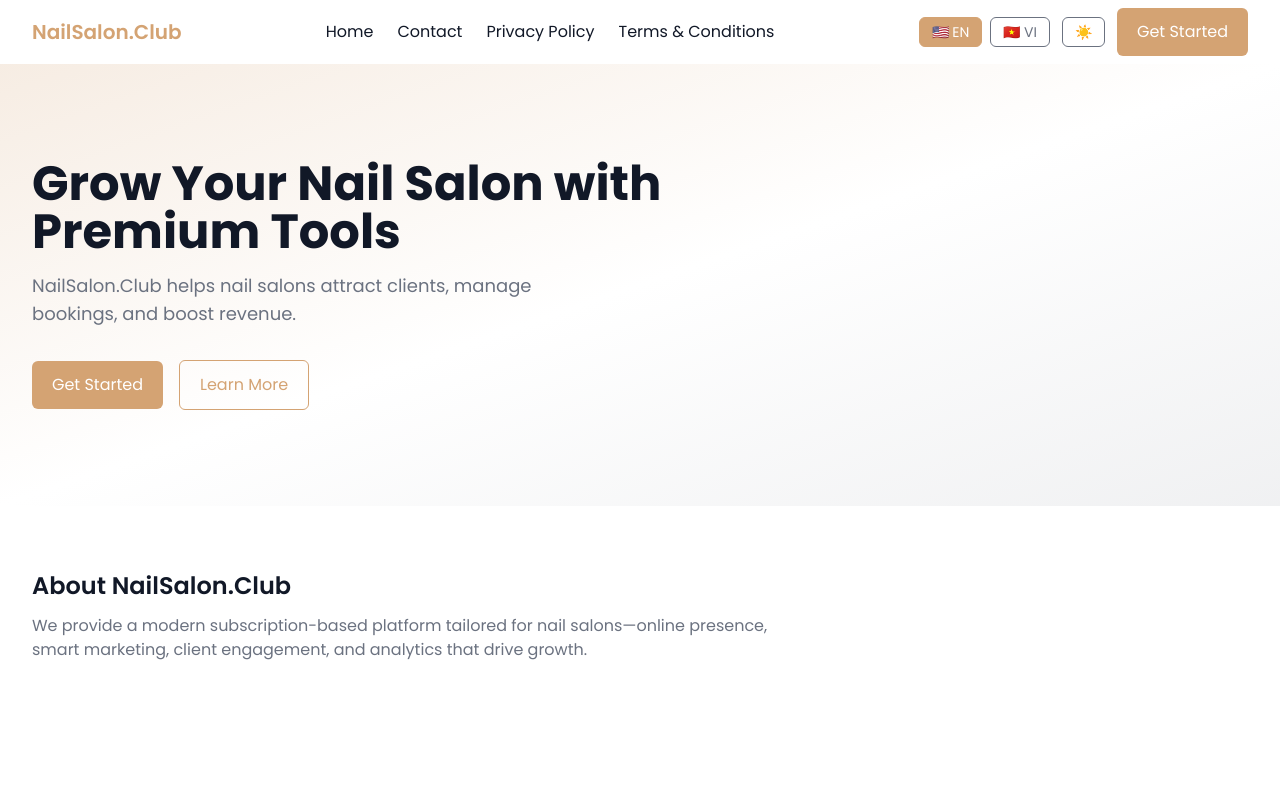
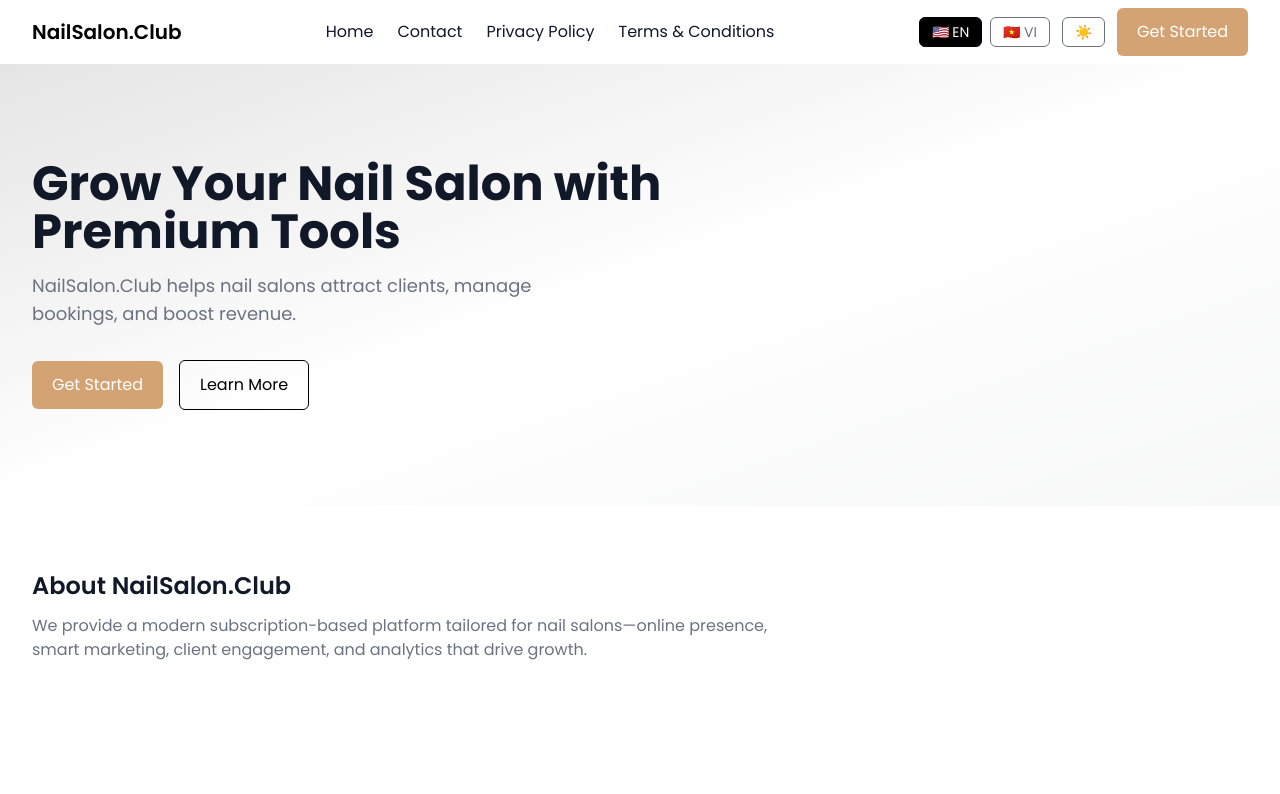
Before and after one commit to ahsinirshad22/nailsalon_vue_landing_site, a Vue app: page / in a window 1280 px wide. Shown: the top 794 px of the page. Built offline with nearby package versions, Linux system fonts and the light colour scheme.

Commit message:
primary color black and accent color for CTA

```diff
--- a/src/components/FeatureCard.vue
+++ b/src/components/FeatureCard.vue
@@ -10,7 +10,7 @@ const props = defineProps({
 
 <template>
 	<div class="rounded-xl border border-secondary/20 p-6 bg-white dark:bg-darkbg/60 shadow-sm hover:shadow-md transition">
-		<div class="text-3xl mb-3">{{ icon }}</div>
+		<div class="text-3xl mb-3 text-accent">{{ icon }}</div>
 		<h3 class="text-lg font-semibold text-gray-900 dark:text-white">{{ title }}</h3>
 		<p class="mt-2 text-secondary">{{ text }}</p>
 	</div>
--- a/src/components/Footer.vue
+++ b/src/components/Footer.vue
@@ -10,8 +10,8 @@ const year = new Date().getFullYear()
 		<div class="mx-auto max-w-7xl px-4 sm:px-6 lg:px-8 py-8 flex flex-col md:flex-row items-center justify-between gap-4">
 			<p class="text-sm text-secondary">© {{ year }} {{ t('footer.company') }}. {{ t('footer.rights') }}</p>
 			<nav class="flex items-center gap-4 text-sm">
-				<RouterLink to="/privacy-policy" class="hover:text-primary">{{ t('nav.privacy') }}</RouterLink>
-				<RouterLink to="/terms" class="hover:text-primary">{{ t('nav.terms') }}</RouterLink>
+				<RouterLink to="/privacy-policy" class="hover:text-primary dark:hover:text-white">{{ t('nav.privacy') }}</RouterLink>
+				<RouterLink to="/terms" class="hover:text-primary dark:hover:text-white">{{ t('nav.terms') }}</RouterLink>
 			</nav>
 		</div>
 	</footer>
--- a/src/components/Navbar.vue
+++ b/src/components/Navbar.vue
@@ -24,17 +24,17 @@ onMounted(() => {
 		:class="isScrolled || route.path !== '/' ? 'bg-white/90 dark:bg-darkbg/90 backdrop-blur border-b border-secondary/20' : 'bg-transparent'"
 	>
 		<nav class="mx-auto max-w-7xl px-4 sm:px-6 lg:px-8 h-16 flex items-center justify-between">
-			<RouterLink to="/" class="text-xl font-semibold text-primary">NailSalon.Club</RouterLink>
+			<RouterLink to="/" class="text-xl font-semibold text-primary dark:text-white">NailSalon.Club</RouterLink>
 			<div class="hidden md:flex items-center gap-6">
-				<RouterLink to="/" class="hover:text-primary">{{ t('nav.home') }}</RouterLink>
-				<RouterLink to="/contact" class="hover:text-primary">{{ t('nav.contact') }}</RouterLink>
-				<RouterLink to="/privacy-policy" class="hover:text-primary">{{ t('nav.privacy') }}</RouterLink>
-				<RouterLink to="/terms" class="hover:text-primary">{{ t('nav.terms') }}</RouterLink>
+				<RouterLink to="/" class="hover:text-primary dark:hover:text-white">{{ t('nav.home') }}</RouterLink>
+				<RouterLink to="/contact" class="hover:text-primary dark:hover:text-white">{{ t('nav.contact') }}</RouterLink>
+				<RouterLink to="/privacy-policy" class="hover:text-primary dark:hover:text-white">{{ t('nav.privacy') }}</RouterLink>
+				<RouterLink to="/terms" class="hover:text-primary dark:hover:text-white">{{ t('nav.terms') }}</RouterLink>
 			</div>
 			<div class="flex items-center gap-3">
 				<LanguageSwitcher />
 				<ThemeToggle />
-				<RouterLink to="/contact" class="btn-primary hidden sm:inline-flex">{{ t('nav.getStarted') }}</RouterLink>
+				<RouterLink to="/contact" class="btn-accent hidden sm:inline-flex">{{ t('nav.getStarted') }}</RouterLink>
 			</div>
 		</nav>
 	</header>
--- a/src/pages/Home.vue
+++ b/src/pages/Home.vue
@@ -11,13 +11,13 @@ const { t, tm } = useI18n()
 	<DefaultLayout>
 		<!-- Hero -->
 		<section class="relative overflow-hidden">
-			<div class="absolute inset-0 bg-gradient-to-br from-primary/20 via-white to-secondary/10 dark:from-primary/10 dark:via-darkbg dark:to-secondary/20"></div>
+			<div class="absolute inset-0 bg-gradient-to-br from-primary/10 via-white to-secondary/5 dark:from-white/5 dark:via-darkbg dark:to-secondary/10"></div>
 			<div class="relative mx-auto max-w-7xl px-4 sm:px-6 lg:px-8 py-24">
 				<div class="max-w-2xl">
 					<h1 class="text-4xl sm:text-5xl font-bold leading-tight">{{ t('hero.title') }}</h1>
 					<p class="mt-4 text-lg text-secondary max-w-xl">{{ t('hero.subtitle') }}</p>
 					<div class="mt-8 flex items-center gap-4">
-						<a href="#pricing" class="btn-primary">{{ t('hero.ctaPrimary') }}</a>
+						<a href="#pricing" class="btn-accent">{{ t('hero.ctaPrimary') }}</a>
 						<a href="#about" class="btn-secondary">{{ t('hero.ctaSecondary') }}</a>
 					</div>
 				</div>
@@ -35,7 +35,7 @@ const { t, tm } = useI18n()
 			<h2 class="text-2xl font-semibold">{{ t('howItWorks.title') }}</h2>
 			<div class="mt-8 grid sm:grid-cols-2 lg:grid-cols-4 gap-6">
 				<div v-for="(s, i) in tm('howItWorks.steps')" :key="i" class="rounded-xl p-6 border border-secondary/20 bg-white dark:bg-darkbg/60">
-					<div class="text-2xl font-bold text-primary">{{ i + 1 }}</div>
+					<div class="text-2xl font-bold text-accent">{{ i + 1 }}</div>
 					<h3 class="mt-3 font-semibold">{{ s.title }}</h3>
 					<p class="mt-2 text-secondary">{{ s.text }}</p>
 				</div>
@@ -68,11 +68,11 @@ const { t, tm } = useI18n()
 					class="rounded-xl border border-secondary/20 p-6 bg-white dark:bg-darkbg/60 flex flex-col"
 				>
 					<h3 class="text-xl font-semibold">{{ p.name }}</h3>
-					<p class="mt-2 text-3xl font-bold text-primary">{{ p.price }}</p>
+					<p class="mt-2 text-3xl font-bold text-accent">{{ p.price }}</p>
 					<ul class="mt-4 space-y-2 text-secondary flex-1">
 						<li v-for="(feat, j) in p.features" :key="j">• {{ feat }}</li>
 					</ul>
-					<button class="btn-primary mt-6">{{ t('pricing.cta') }}</button>
+					<button class="btn-accent mt-6">{{ t('pricing.cta') }}</button>
 				</div>
 			</div>
 		</section>
--- a/src/pages/partials/ContactForm.vue
+++ b/src/pages/partials/ContactForm.vue
@@ -48,7 +48,7 @@ async function onSubmit() {
 				type="text"
 				v-model="form.name"
 				@blur="touched.name = true"
-				class="mt-1 block w-full rounded-md border-secondary/30 focus:border-primary focus:ring-primary"
+				class="mt-1 block w-full rounded-md border-secondary/30 focus:border-accent focus:ring-accent"
 				:aria-invalid="!!errors.name()"
 				:aria-describedby="errors.name() ? 'name-error' : undefined"
 			/>
@@ -61,7 +61,7 @@ async function onSubmit() {
 				type="email"
 				v-model="form.email"
 				@blur="touched.email = true"
-				class="mt-1 block w-full rounded-md border-secondary/30 focus:border-primary focus:ring-primary"
+				class="mt-1 block w-full rounded-md border-secondary/30 focus:border-accent focus:ring-accent"
 				:aria-invalid="!!errors.email()"
 				:aria-describedby="errors.email() ? 'email-error' : undefined"
 			/>
@@ -74,14 +74,14 @@ async function onSubmit() {
 				rows="4"
 				v-model="form.message"
 				@blur="touched.message = true"
-				class="mt-1 block w-full rounded-md border-secondary/30 focus:border-primary focus:ring-primary"
+				class="mt-1 block w-full rounded-md border-secondary/30 focus:border-accent focus:ring-accent"
 				:aria-invalid="!!errors.message()"
 				:aria-describedby="errors.message() ? 'message-error' : undefined"
 			></textarea>
 			<p v-if="errors.message()" id="message-error" class="mt-1 text-sm text-red-600">{{ errors.message() }}</p>
 		</div>
 		<div class="pt-2">
-			<button type="submit" class="btn-primary" :disabled="submitting">
+			<button type="submit" class="btn-accent" :disabled="submitting">
 				<span v-if="submitting">...</span>
 				<span v-else>{{ t('contact.submit') }}</span>
 			</button>
--- a/src/tailwind.css
+++ b/src/tailwind.css
@@ -15,4 +15,7 @@
   .btn-secondary {
     @apply inline-flex items-center px-5 py-3 rounded-md text-primary border border-primary hover:bg-primary hover:text-white focus:outline-none focus:ring-2 focus:ring-primary focus:ring-offset-2 transition;
   }
+  .btn-accent {
+    @apply inline-flex items-center px-5 py-3 rounded-md text-white bg-accent hover:bg-accent/90 focus:outline-none focus:ring-2 focus:ring-accent focus:ring-offset-2 transition;
+  }
 }
--- a/tailwind.config.js
+++ b/tailwind.config.js
@@ -9,10 +9,11 @@ export default {
   theme: {
     extend: {
       colors: {
-        primary: '#D4A373',
+        primary: '#000000',
         secondary: '#6B7280',
-        darkbg: '#1F2937',
+        darkbg: '#000000',
         lightbg: '#FFFFFF',
+        accent: '#D4A373',
       },
       fontFamily: {
         poppins: ['Poppins', 'ui-sans-serif', 'system-ui', 'sans-serif'],
```
